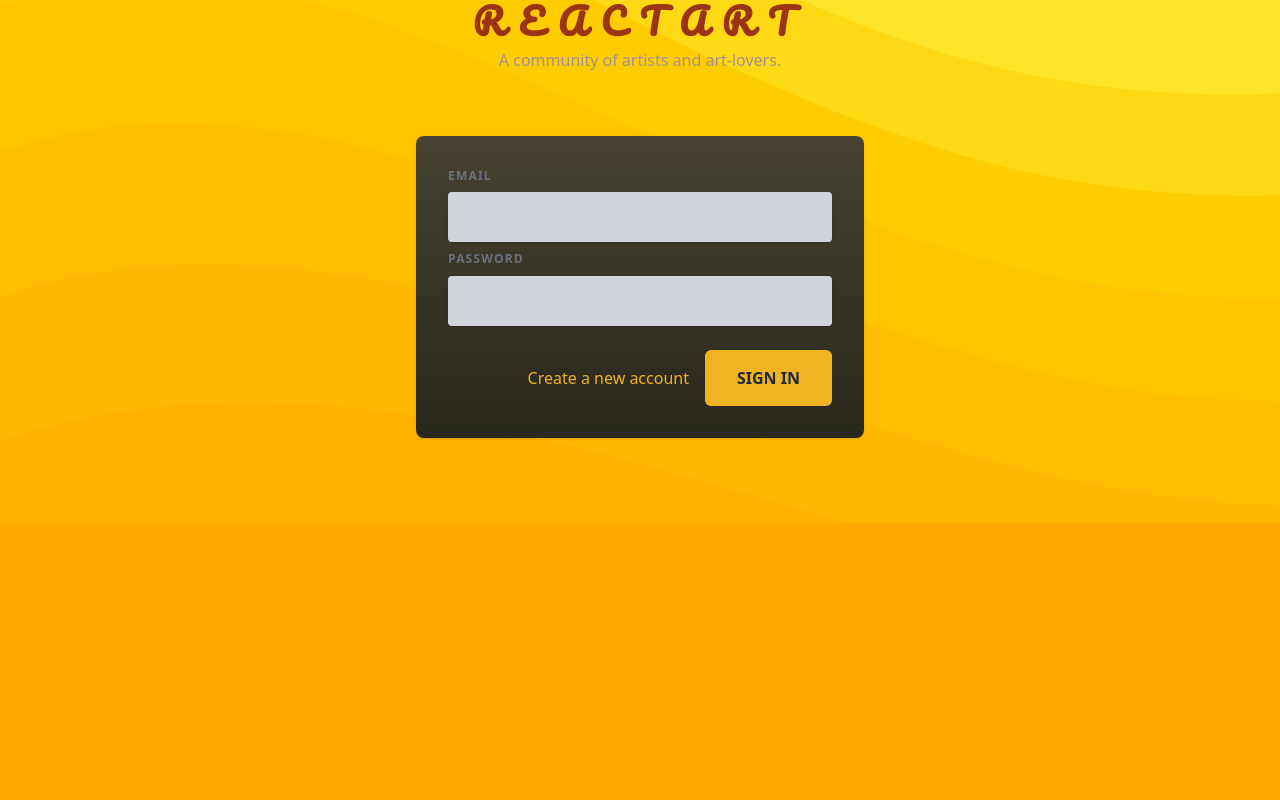
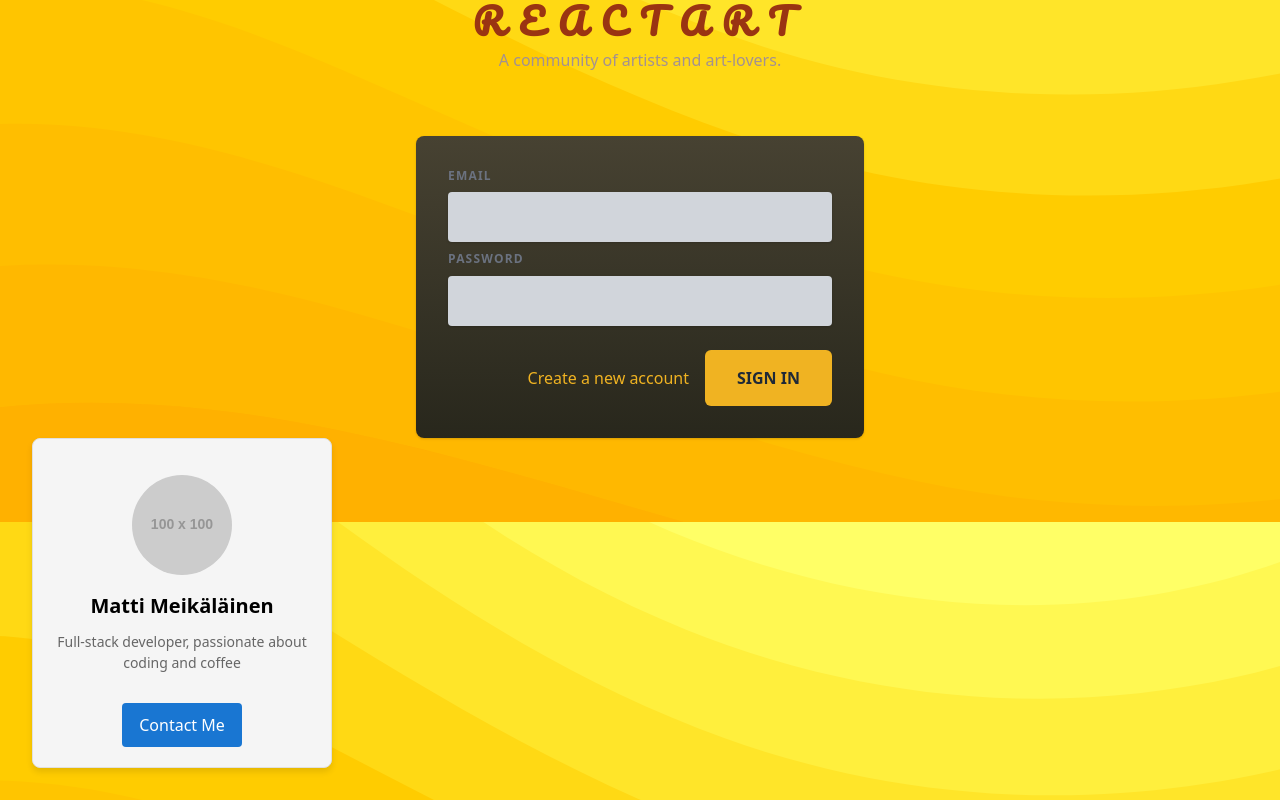
Before and after one commit to AriTeilWork/Styling-Debugging, a React (Vite) app: page / in a window 1280 px wide. Shown: the part 278-1078 px from the top of the page. Before the commit the page ends 800 px from the top, so only its background shows below. Built offline with nearby package versions, Linux system fonts and the light colour scheme.

Commit message:
feat: Add styled-components ProfileCard component with avatar, name, description, and contact button

```diff
--- a/package.json
+++ b/package.json
@@ -10,9 +10,13 @@
     "preview": "vite preview"
   },
   "dependencies": {
+    "@emotion/react": "^11.14.0",
+    "@emotion/styled": "^11.14.0",
+    "@mui/material": "^7.0.0",
     "@tailwindcss/vite": "^4.0.17",
     "react": "^19.0.0",
     "react-dom": "^19.0.0",
+    "styled-components": "^6.1.16",
     "tailwindcss": "^4.0.17"
   },
   "devDependencies": {
--- /dev/null
+++ b/src/components/ProfileCard.css
@@ -0,0 +1,44 @@
+.profile-card {
+  width: 300px;
+  background-color: #f5f5f5;
+  border-radius: 8px;
+  border: 1px solid #e0e0e0;
+  padding: 20px;
+  text-align: center;
+  box-shadow: 0 4px 6px rgba(0, 0, 0, 0.1);
+}
+
+.avatar {
+  width: 100px;
+  height: 100px;
+  border-radius: 50%;
+  margin: 0 auto;
+}
+
+.name {
+  font-size: 20px;
+  font-weight: bold;
+  color: #000;
+  margin: 10px 0;
+}
+
+.description {
+  font-size: 14px;
+  color: #666;
+  margin: 10px 0;
+}
+
+.button {
+  background-color: #1976d2;
+  color: #fff;
+  width: 120px;
+  border-radius: 4px;
+  padding: 10px;
+  border: none;
+  cursor: pointer;
+  margin-top: 20px;
+}
+
+.button:hover {
+  background-color: #155a9c;
+}
--- a/src/components/ProfileCard.jsx
+++ b/src/components/ProfileCard.jsx
@@ -1,20 +1,56 @@
 import React from 'react';
+import styled from 'styled-components';
+export default function ProfileCard() {
+    const Card = styled.div`
+        width: 300px;
+        background-color: #f5f5f5;
+        border-radius: 8px;
+        border: 1px solid #e0e0e0;
+        padding: 20px;
+        text-align: center;
+        box-shadow: 0 4px 6px rgba(0, 0, 0, 0.1);
+    `;
 
-export default function ProfileCard() {
-  return (
-    <div className="w-72 bg-gray-100 rounded-lg border border-gray-300 p-5 text-center">
-      <img
-        src="https://via.placeholder.com/100"
-        alt="avatar"
-        className="w-24 h-24 rounded-full mx-auto"
-      />
-      <h2 className="text-lg font-bold text-black mt-4">Matti Meikäläinen</h2>
-      <p className="text-sm text-gray-600 mt-2">
-        Full-stack developer, passionate about coding and coffee
-      </p>
-      <button className="bg-blue-600 text-white w-30 rounded-md py-2 mt-5">
-        Contact Me
-      </button>
-    </div>
-  );
+    const Avatar = styled.img`
+        width: 100px;
+        height: 100px;
+        border-radius: 50%;
+        margin: 16px auto;
+    `;
+
+    const Name = styled.h2`
+        margin: 10px 0;
+        color: #000;
+        font-weight: bold;
+        font-size: 20px;
+    `;
+
+    const Description = styled.p`
+        margin: 10px 0;
+        color: #666;
+        font-size: 14px;
+    `;
+
+    const Button = styled.button`
+        margin-top: 20px;
+        cursor: pointer;
+        border: none;
+        padding: 10px;
+        border-radius: 4px;
+        width: 120px;
+        color: #fff;
+        background-color: #1976d2;
+        &:hover {
+            background-color: #155a9c;
+        }
+    `;
+
+    return (
+        <Card>
+            <Avatar src="https://via.placeholder.com/100" alt="avatar" />
+            <Name>Matti Meikäläinen</Name>
+            <Description>Full-stack developer, passionate about coding and coffee</Description>
+            <Button>Contact Me</Button>
+        </Card>
+    );
 }
--- a/src/main.jsx
+++ b/src/main.jsx
@@ -3,5 +3,11 @@ import ReactDOM from 'react-dom/client';
 
 import App from './App.jsx';
 import './index.css';
+import ProfileCard from './components/ProfileCard.jsx';
 
-ReactDOM.createRoot(document.getElementById('root')).render(<App />);
+ReactDOM.createRoot(document.getElementById('root')).render(
+  <>
+    <App />
+    <ProfileCard />
+  </>
+);
```
Also changed, not shown: 1 other file (tests, documents, lock files or other folders).
